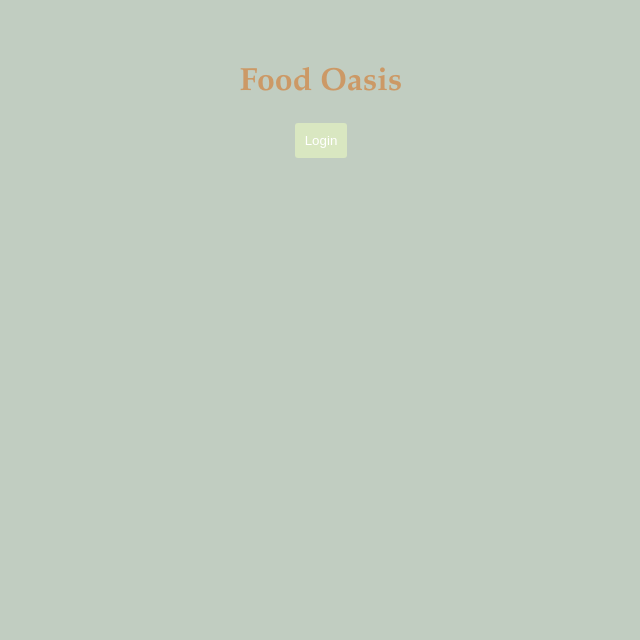
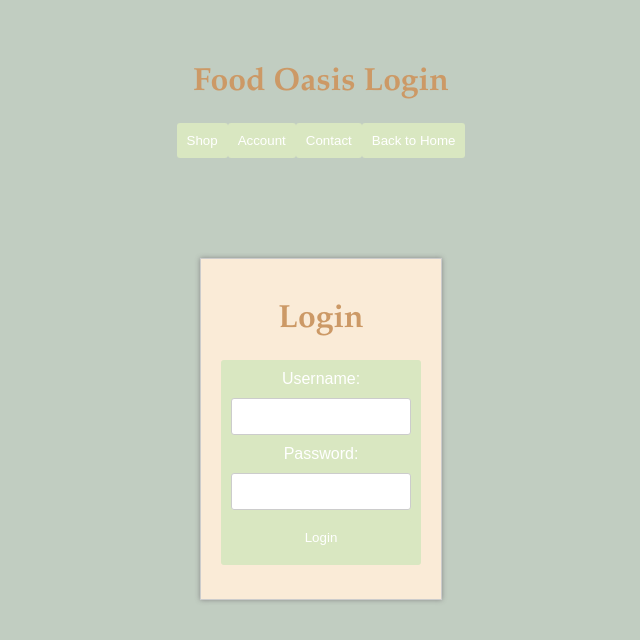
Before and after one commit to duynguyen-264/FoodSavers, a React (Create React App) app in the folder foodsaver/: page /SigninPage in a window 1280 px wide. Shown: the top 640 px of the page, without its empty margins (319-959 px from the left). Built offline with nearby package versions, Linux system fonts and the light colour scheme.

Commit message:
working page

```diff
--- a/foodsaver/src/App.js
+++ b/foodsaver/src/App.js
@@ -1,18 +1,19 @@
 import logo from './logo.svg';
 import React from 'react';
 import './App.css';
-import { BrowserRouter as Router, Link } from 'react-router-dom';
+import { BrowserRouter as Router, Routes, Route, Link } from 'react-router-dom';
 import HomePage from './Webpages/Homepage';
+import SigninPage from './Webpages/SigninPage';
+
 
 function App() {
   return (
     <Router>
     <div className="App">
-
-      <h1>Food Oasis</h1>
-      <Link to="/Homepage">
-        <button>Login</button>
-      </Link>
+      <Routes>
+            <Route path="/" element={<HomePage/>} />
+            <Route path="/SigninPage" element={<SigninPage />} />
+      </Routes>
 
     </div>
     </Router>
--- a/foodsaver/src/Webpages/Homepage.js
+++ b/foodsaver/src/Webpages/Homepage.js
@@ -4,19 +4,21 @@ import './Homepage.css';
 
 function HomePage() {
   return (
-  <body>
-    <div class = "Homepage">
+    <>
+        <div className="Homepage">
         <h1>Food Oasis</h1>
-      <Link to="/signin">
+        <Link to="/SigninPage">
           <button>Login</button>
         </Link>
 
-      <div class = "Cart">
-        <div class = "cart"><img src="cart.gif" alt="Cart Icon"/>
+        <div className="Cart">
+          <div className="cart">
+            <img src="cart.gif" alt="Cart Icon" />
           </div>
         </div>
       </div>
-</body>
+    </>
   );
 }
+
 export default HomePage;
--- /dev/null
+++ b/foodsaver/src/Webpages/SigninPage.css
@@ -0,0 +1,51 @@
+body {
+    font-family: Arial, sans-serif;
+    background-color: #f1f1f1;
+    display: flex;
+    justify-content: center;
+    align-items: center;
+    height: 100vh;
+    margin: 0;
+}
+
+.container {
+    background-color: #fff;
+    border: 1px solid #ccc;
+    padding: 20px;
+    border-radius: 5px;
+    text-align: center;
+    box-shadow: 0px 0px 5px #888;
+}
+
+h1 {
+    color: #333;
+}
+
+form {
+    display: flex;
+    flex-direction: column;
+}
+
+label {
+    margin-bottom: 10px;
+}
+
+input {
+    padding: 10px;
+    margin-bottom: 10px;
+    border: 1px solid #ccc;
+    border-radius: 3px;
+}
+
+button {
+    background-color: #007bff;
+    color: #fff;
+    padding: 10px;
+    border: none;
+    border-radius: 3px;
+    cursor: pointer;
+}
+
+#message {
+    color: red;
+}
--- /dev/null
+++ b/foodsaver/src/Webpages/SigninPage.js
@@ -0,0 +1,57 @@
+import React from 'react';
+import { Link } from 'react-router-dom';
+
+function SigninPage() {
+  return (
+  <body>
+    <div class= "SigninPage">
+      <h1>Food Oasis Login</h1>
+      <Link to="/notification">
+        <button>Shop</button>
+      </Link>
+      <Link to="/inventory">
+        <button>Account</button>
+      </Link>
+      <Link to="/summary">
+        <button>Contact</button>
+      </Link>
+      <Link to="/">
+        <button>Back to Home</button>
+      </Link>
+
+      <div class="SigninContainer">
+
+        <h1>Login</h1>
+        <form id="loginForm">
+            <label for="username">Username:</label>
+            <input type="text" id="username" name="username" required></input>
+            <label for="password">Password:</label>
+            <input type="password" id="password" name="password" required></input>
+            <button type="submit">Login</button>
+        </form>
+        <p id="message"></p>
+      </div>
+  </div>
+  </body>
+);
+
+document.addEventListener("DOMContentLoaded", function () {
+  const loginForm = document.getElementById("loginForm");
+  const message = document.getElementById("message");
+
+  loginForm.addEventListener("submit", function (e) {
+      e.preventDefault();
+      const username = loginForm.username.value;
+      const password = loginForm.password.value;
+
+      // You can add your authentication logic here
+      if (username === "yourUsername" && password === "yourPassword") {
+          message.textContent = "Login successful!";
+      } else {
+          message.textContent = "Invalid username or password. Please try again.";
+      }
+  });
+});
+}
+
+export default SigninPage;
--- /dev/null
+++ b/foodsaver/src/Webpages/styles.css
@@ -0,0 +1,64 @@
+body{ /* For all pages*/
+    background-position: center;
+    background-color: #c1cdc1;
+    font-family: "Garamond",Serif;
+    text-align: center;
+    margin: 5%;
+  }
+/*home page */
+.Homepage, h1{
+      color:white;
+      font-family: "Garamond",Serif;
+}
+/*sign in page */
+.SigninPage{
+  font-family: Arial, sans-serif;
+  background-color:	#c1cdc1;
+
+}
+.SigninContainer, h1{
+  color: 	#cc9966;
+
+}
+.SigninContainer {
+  margin: 0 auto;
+  background-color:	#faebd7;
+  border: 1px solid #ccc;
+  padding: 20px;
+  position: relative;
+  top:100px;
+  width: 200px;
+  height: 300px;
+  text-align: center;
+  box-shadow: 0px 0px 5px #888;
+}
+
+
+#loginForm, form {
+  display: flex;
+  flex-direction: column;
+}
+
+#loginForm, label {
+  margin-bottom: 10px;
+}
+
+#loginForm, input {
+  padding: 10px;
+  margin-bottom: 10px;
+  border: 1px solid #ccc;
+  border-radius: 3px;
+}
+
+#loginForm, button {
+  background-color:#d9e7c1;
+  color: #fff;
+  padding: 10px;
+  border: none;
+  border-radius: 3px;
+  cursor: pointer;
+}
+
+#message {
+  color: red;
+}
```
Lines whose indentation alone changed are shown as unchanged.
